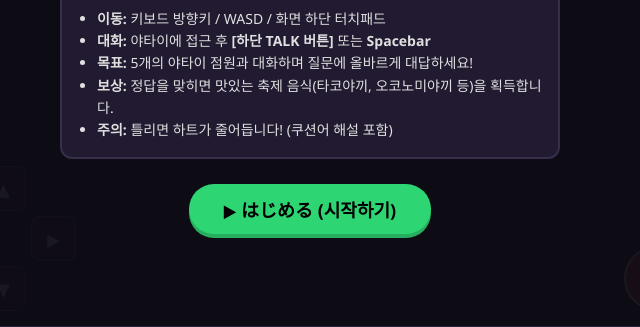
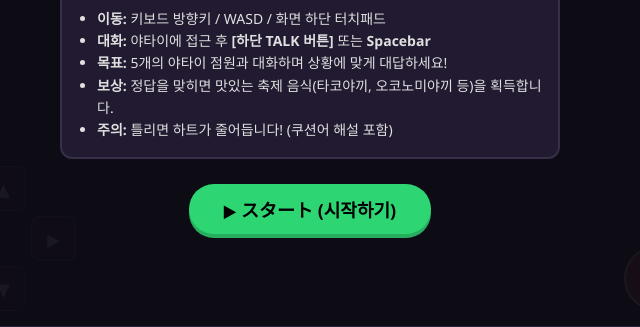
Before and after one commit to yony-creat/dekimasu, a plain HTML site: page index.html in a window 1280 px wide. Shown: the part 373-700 px from the top of the page, 330-970 px from the left. Drawn offline with Linux system fonts and the light colour scheme.

Commit message:
Update game instructions and button text in index.html

```diff
--- a/index.html
+++ b/index.html
@@ -367,13 +367,13 @@
         <ul>
           <li><strong>이동:</strong> 키보드 방향키 / WASD / 화면 하단 터치패드</li>
           <li><strong>대화:</strong> 야타이에 접근 후 <strong>[하단 TALK 버튼]</strong> 또는 <strong>Spacebar</strong></li>
-          <li><strong>목표:</strong> 5개의 야타이 점원과 대화하며 질문에 올바르게 대답하세요!</li>
+          <li><strong>목표:</strong> 5개의 야타이 점원과 대화하며 상황에 맞게 대답하세요!</li>
           <li><strong>보상:</strong> 정답을 맞히면 맛있는 축제 음식(타코야끼, 오코노미야끼 등)을 획득합니다.</li>
           <li><strong>주의:</strong> 틀리면 하트가 줄어듭니다! (쿠션어 해설 포함)</li>
         </ul>
       </div>
 
-      <button class="btn-start" onclick="startGame()">▶ はじめる (시작하기)</button>
+      <button class="btn-start" onclick="startGame()">▶ スタート (시작하기)</button>
     </div>
 
     <div id="dialogue-modal">
@@ -447,7 +447,7 @@
       question: "おかわりが できますか。",
       correctAnswer: "はい、できます。",
       wrongAnswer: "あ、もうしわけございません。できません。",
-      explanation: "이 가게는 면 리필(おかわり)이 가능합니다! 「はい、できます。」가 정답입니다.",
+      explanation: "이 가게는 리필(おかわり)이 가능합니다! 「はい、できます。」가 정답입니다.",
       cleared: false
     },
     {
@@ -479,6 +479,7 @@
       cleared: false
     }
   ];
+
 
   let player = { x: 360, y: 480, size: 24, speed: 4, vx: 0, vy: 0 };
   let hearts = 3;
```
